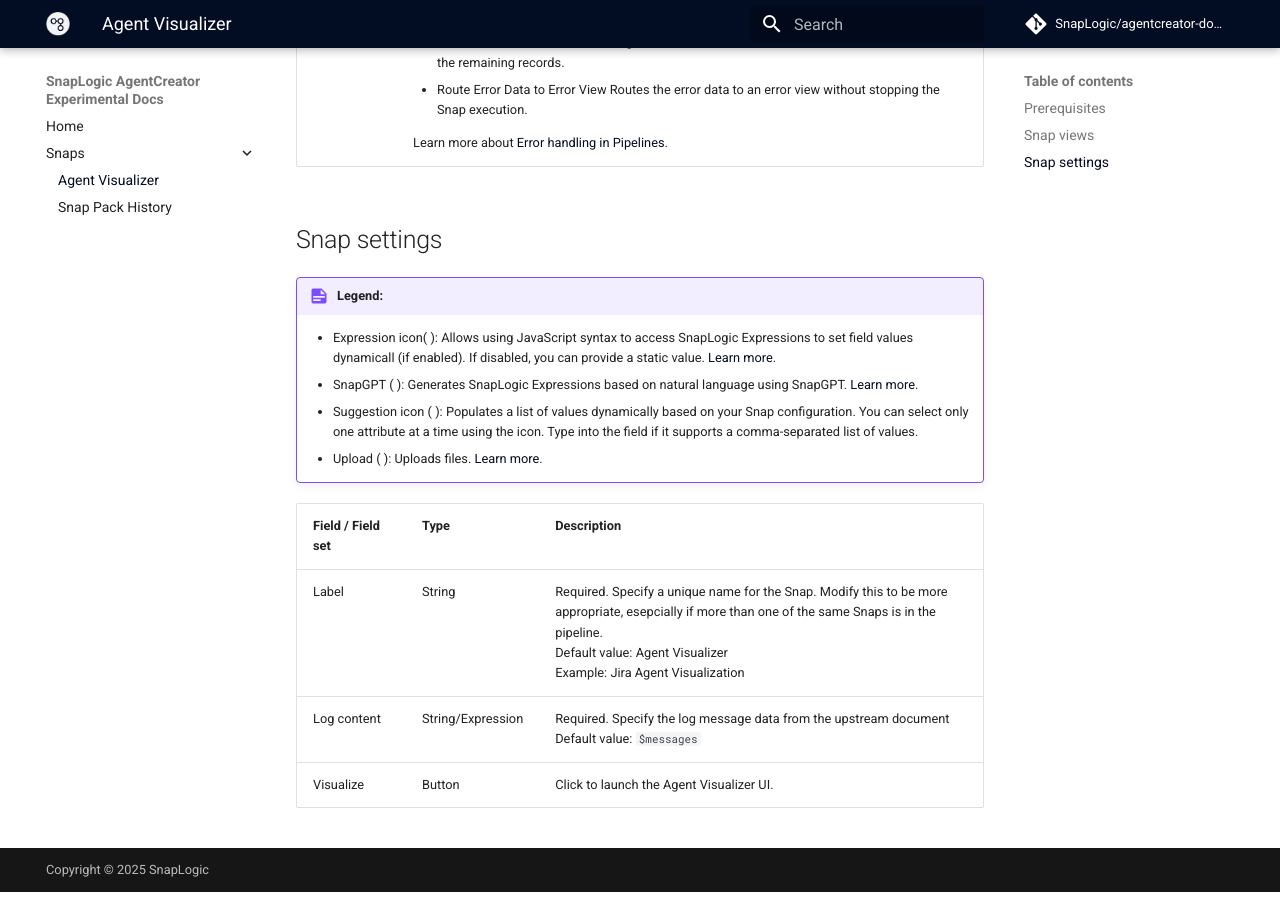
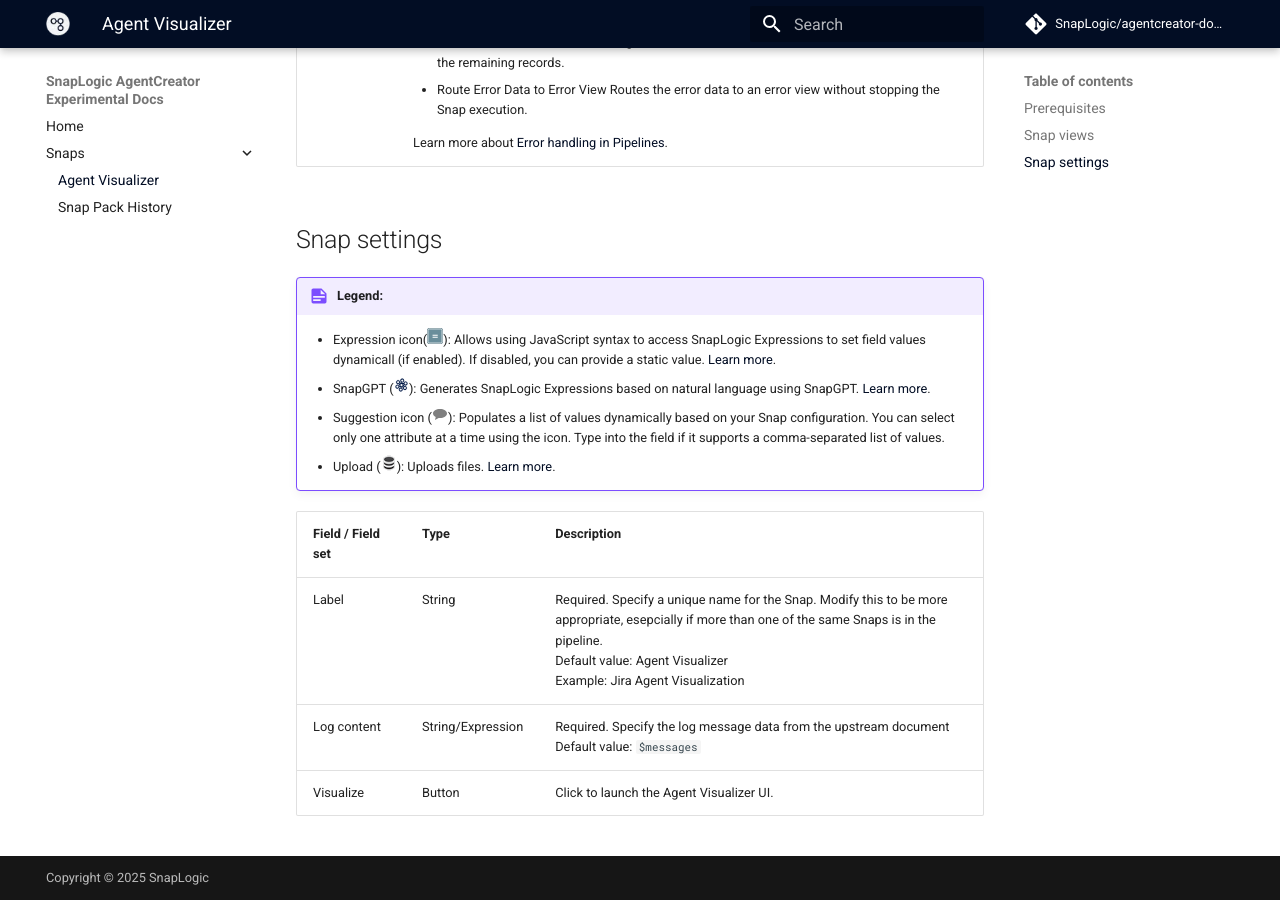
Before and after one commit to SnapLogic/agentcreator-docs, an MkDocs documentation site: the page built from docs/snaps/agent-visualizer.md, in a window 1280 px wide and 900 px high, scrolled down 1390 px. Built offline with MkDocs 1.6.1 and Material for MkDocs 9.7.7, drawn with Linux system fonts in a browser that asks for light colours; comment, search, counter and statistics services are not loaded.

Commit message:
Add snap icons (#3)

```diff
--- a/docs/snaps/agent-visualizer.md
+++ b/docs/snaps/agent-visualizer.md
@@ -37,10 +37,10 @@
 
 !!! example "Legend:"
 
-    * Expression icon( ): Allows using JavaScript syntax to access SnapLogic Expressions to set field values dynamicall (if enabled). If disabled, you can provide a static value. [Learn more](https://docs-snaplogic.atlassian.net/wiki/spaces/SD/pages/1438042/Understanding+Expressions+in+SnapLogic).
-    * SnapGPT ( ): Generates SnapLogic Expressions based on natural language using SnapGPT. [Learn more](https://d14w8g1erguuat.cloudfront.net/rvw-jb-stage-202506-draft1/snapgpt/snapgpt-generate-expressions-mapper-snap.html).
-    * Suggestion icon ( ): Populates a list of values dynamically based on your Snap configuration. You can select only one attribute at a time using the icon. Type into the field if it supports a comma-separated list of values.
-    * Upload ( ): Uploads files. [Learn more](https://docs-snaplogic.atlassian.net/wiki/spaces/SD/pages/1439404).
+    * Expression icon(![Expression Toggle](../img/expression_toggle.svg){: style="height:16px"}): Allows using JavaScript syntax to access SnapLogic Expressions to set field values dynamicall (if enabled). If disabled, you can provide a static value. [Learn more](https://docs-snaplogic.atlassian.net/wiki/spaces/SD/pages/1438042/Understanding+Expressions+in+SnapLogic).
+    * SnapGPT (![SnapGPT Icon](../img/snapgpt_logo.svg){: style="height:16px"}): Generates SnapLogic Expressions based on natural language using SnapGPT. [Learn more](https://d14w8g1erguuat.cloudfront.net/rvw-jb-stage-202506-draft1/snapgpt/snapgpt-generate-expressions-mapper-snap.html).
+    * Suggestion icon (![Suggest Icon](../img/suggest_icon.svg){: style="height:16px"}): Populates a list of values dynamically based on your Snap configuration. You can select only one attribute at a time using the icon. Type into the field if it supports a comma-separated list of values.
+    * Upload (![Upload Icon](../img/upload_icon.webp){: style="height:16px"}): Uploads files. [Learn more](https://docs-snaplogic.atlassian.net/wiki/spaces/SD/pages/1439404).
 
 | Field / Field set | Type | Description |
 | ----------------- | ---- | ----------- |
```
Also changed, not shown: docs/img/expression_toggle.svg (added), docs/img/snapgpt_logo.svg (added), docs/img/suggest_icon.svg (added), docs/img/upload_icon.webp (added).
